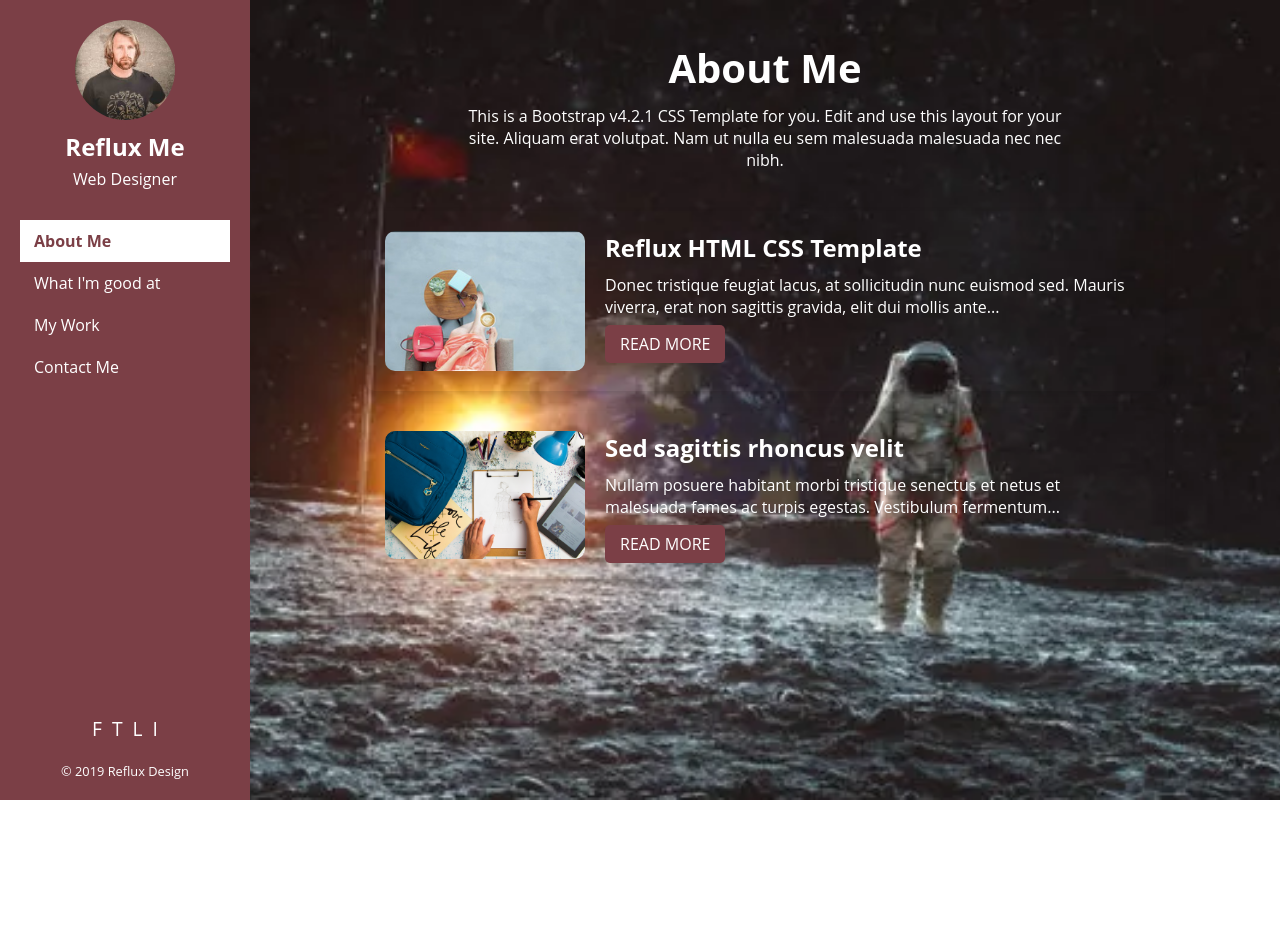
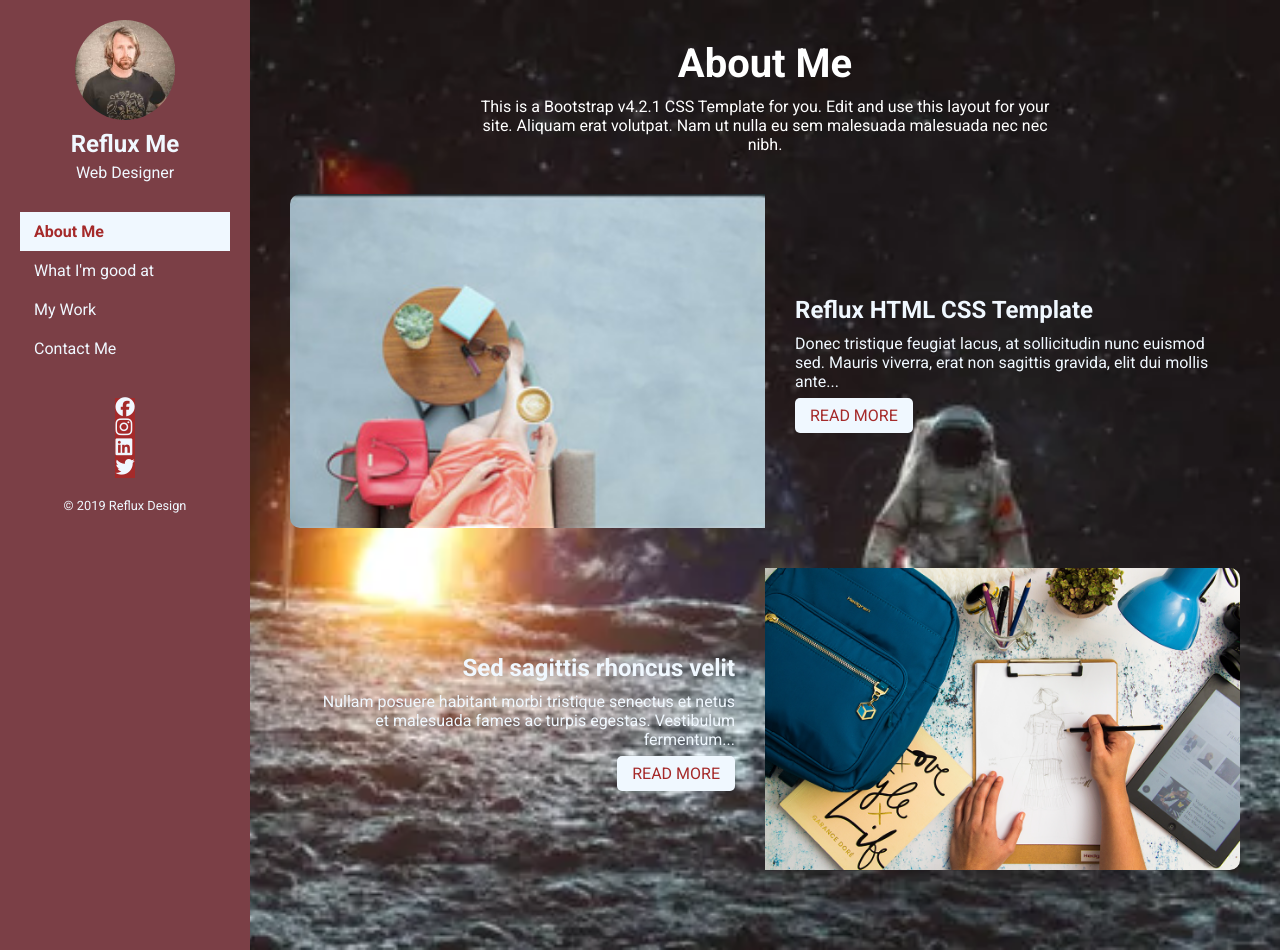
Before and after one commit to Oscar100707/examen6, a plain HTML site: page index.html in a window 1280 px wide. Before the commit the page ends 800 px from the top, so only its background shows below. Drawn offline with Linux system fonts and the light colour scheme.

Commit message:
Confirmacion2

```diff
--- a/index.html
+++ b/index.html
@@ -8,24 +8,26 @@
     <link rel="preconnect" href="https://fonts.gstatic.com" crossorigin>
     <link href="https://fonts.googleapis.com/css2?family=Roboto:ital,wght@0,100..900;1,100..900&display=swap" rel="stylesheet">
     <link rel="stylesheet" href="styles.css">
-
+    <script src="https://kit.fontawesome.com/cc419298f1.js" crossorigin="anonymous"></script>
 </head>
 <body>
-  <aside class="sidebar">
+<aside class="sidebar">
     <img src="imagen/usuario.jpg" alt="User Photo">
     <h2>Reflux Me</h2>
     <p>Web Designer</p>
     <nav>
-      <a href="#" class="active">About Me</a>
-      <a href="#">What I'm good at</a>
-      <a href="#">My Work</a>
-      <a href="#">Contact Me</a>
+      <a href="#About Me" class="active">About Me</a>
+      <a href="#What I'm good at">What I'm good at</a>
+      <a href="#My Work">My Work</a>
+      <a href="#Contact Me">Contact Me</a>
     </nav>
     <div class="socials">
-      <a href="#">F</a>
-      <a href="#">T</a>
-      <a href="#">L</a>
-      <a href="#">I</a>
+        <ul>
+            <li><a href="https://www.facebook.com/profile.php?id=61550953511440" target="_blank"><i class="fa-brands fa-facebook"></i></a></li>
+            <li><a href="https://www.instagram.com/oscartp_1027" target="_blank"><i class="fa-brands fa-instagram"></i></a></li>
+            <li><a href="https://www.linkedin.com/in/oscar-toscano-pereiro-35808b366/" target="_blank"><i class="fa-brands fa-linkedin"></i></a></li>
+            <li><a href="https://x.com/osnel1027" target="_blank"><i class="fa-brands fa-twitter"></i></a></li>
+        </ul>
     </div>
     <p style="margin-top: 20px; font-size: 0.8em;">&copy; 2019 Reflux Design</p>
   </aside>
@@ -34,23 +36,24 @@
     <h1>About Me</h1>
     <p class="intro">This is a Bootstrap v4.2.1 CSS Template for you. Edit and use this layout for your site. Aliquam erat volutpat. Nam ut nulla eu sem malesuada malesuada nec nec nibh.</p>
 
-    <div class="card">
+    <div class="section">
       <img src="imagen/café.jpg" alt="Project Image">
-      <div class="card-content">
+      <div class="text">
         <h2>Reflux HTML CSS Template</h2>
         <p>Donec tristique feugiat lacus, at sollicitudin nunc euismod sed. Mauris viverra, erat non sagittis gravida, elit dui mollis ante...</p>
-        <a href="#">READ MORE</a>
+        <a href="#READ MORE">READ MORE</a>
       </div>
     </div>
 
-    <div class="card">
+    <div class="section reverse">
       <img src="imagen/dibujo.jpg" alt="Project Image">
-      <div class="card-content">
+      <div class="text">
         <h2>Sed sagittis rhoncus velit</h2>
         <p>Nullam posuere habitant morbi tristique senectus et netus et malesuada fames ac turpis egestas. Vestibulum fermentum...</p>
-        <a href="#">READ MORE</a>
+        <a href="#READ MORE">READ MORE</a>
       </div>
     </div>
+
   </main>
 </body>
 </html>
--- a/styles.css
+++ b/styles.css
@@ -1,18 +1,19 @@
-   * {
+ * {
       margin: 0;
       padding: 0;
       box-sizing: border-box;
-      font-family: 'Open Sans', sans-serif;
+      font-family: "Roboto", sans-serif;
     }
 
     body {
       display: flex;
+      font-family: "Roboto", sans-serif;
       min-height: 100vh;
     }
 
     .sidebar {
       background-color: #7b3f46;
-      color: white;
+      color: #F0F8FF;
       width: 250px;
       display: flex;
       flex-direction: column;
@@ -39,25 +40,26 @@
     .sidebar nav a {
       display: block;
       padding: 10px;
-      color: white;
+      color: #F0F8FF;
       text-decoration: none;
       border-left: 4px solid transparent;
     }
 
     .sidebar nav a.active {
-      background-color: white;
-      color: #7b3f46;
+      background-color: #F0F8FF;
+      color: #A52A2A;
       font-weight: bold;
     }
 
-    .sidebar .socials {
+    .sidebar .socials ul li  {
       margin-top: auto;
       display: flex;
+      background-color: #A52A2A;
       gap: 10px;
     }
 
-    .sidebar .socials a {
-      color: white;
+    .sidebar .socials a i{
+      color: #F0F8FF;
       text-decoration: none;
       font-size: 1.2em;
     }
@@ -84,35 +86,49 @@
       text-align: center;
     }
 
-    .card {
-      color: white;
+    .section {
       display: flex;
-      padding: 20px;
-      margin-bottom: 20px;
+      align-items: center;
+      justify-content: center;
+      color:  #F0F8FF;
+      margin-bottom: 40px;
       border-radius: 10px;
-      box-shadow: 0 4px 8px rgba(0,0,0,0.1);
-      max-width: 800px;
+      overflow: hidden;
+      max-width: 1000px;
+      width: 100%;
     }
 
-    .card img {
-      width: 200px;
-      height: auto;
-      margin-right: 20px;
-      border-radius: 10px;
+    .section.reverse {
+      flex-direction: row-reverse;
     }
 
-    .card-content h2 {
+    .section img {
+      width: 50%;
+      height: auto;
+    }
+
+    .section .text {
+      padding: 30px;
+      flex: 1;
+      text-align: left;
+    }
+
+    .section.reverse .text {
+      text-align: right;
+    }
+
+    .section .text h2 {
       margin-bottom: 10px;
     }
 
-    .card-content p {
+    .section .text p {
       margin-bottom: 15px;
     }
 
-    .card-content a {
+    .section .text a {
       padding: 8px 15px;
-      background-color: #7b3f46;
-      color: white;
+      background-color:  #F0F8FF;
+      color: #A52A2A;
       text-decoration: none;
       border-radius: 5px;
     }
```
